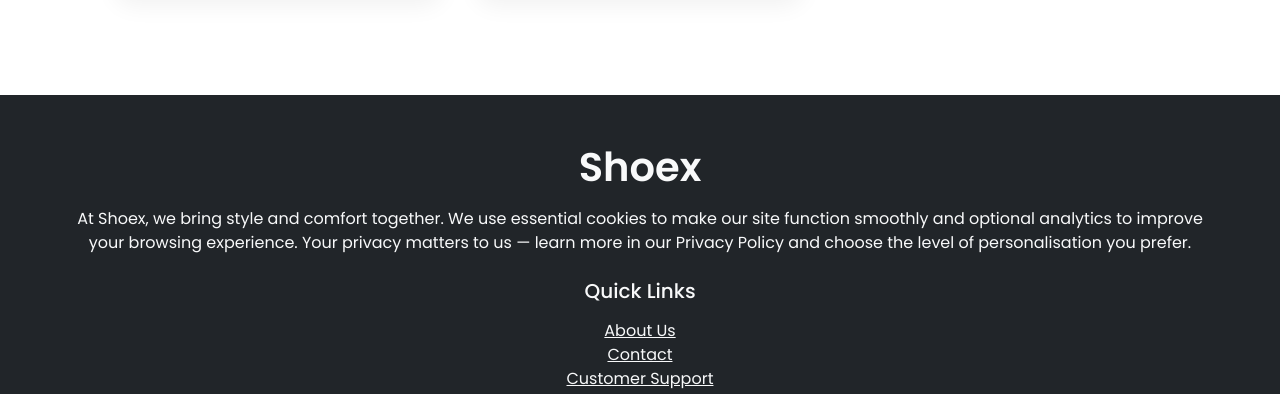
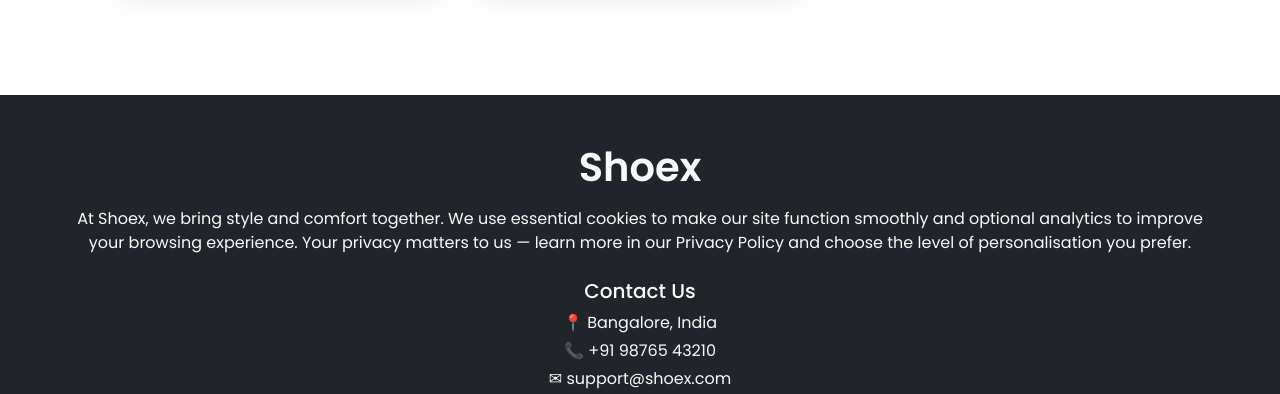
Before and after one commit to Harish6578/Shoes-shop, a plain HTML site: page index.html in a window 1280 px wide. Shown: the part 2850-3244 px from the top of the page. Drawn offline with nearby package versions, Linux system fonts and the light colour scheme.

Commit message:
Modified

```diff
--- a/index.html
+++ b/index.html
@@ -241,14 +241,14 @@
         Privacy Policy and choose the level of personalisation you prefer.
     </p>
 
-    <div class="mt-4">
+    <!-- <div class="mt-4">
         <h5 class="mb-3">Quick Links</h5>
         <a href="#" class="text-light d-block">About Us</a>
         <a href="#" class="text-light d-block">Contact</a>
         <a href="#" class="text-light d-block">Customer Support</a>
         <a href="#" class="text-light d-block">Privacy Policy</a>
         <a href="#" class="text-light d-block">Terms & Conditions</a>
-    </div>
+    </div> -->
 
     <div class="mt-4">
         <h5 class="mb-2">Contact Us</h5>
```
